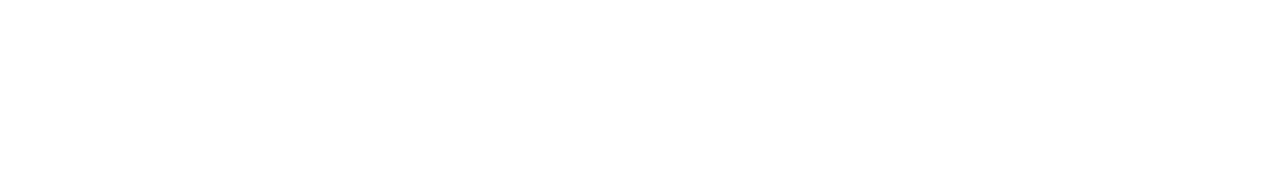
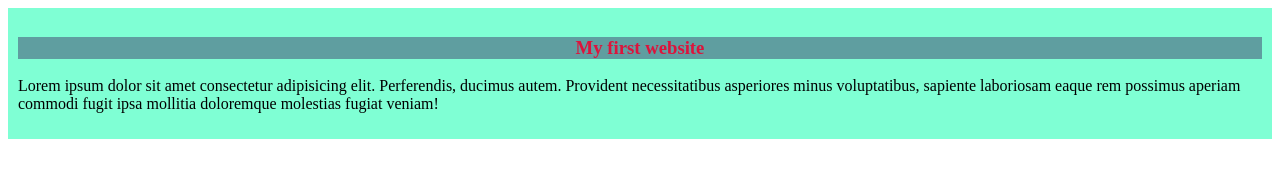
Before and after one commit to salehahmed999/my-first-github-repo, a plain HTML site: page index.html in a window 1280 px wide. Drawn offline with Linux system fonts and the light colour scheme.

Commit message:
added first style

```diff
--- a/index.html
+++ b/index.html
@@ -2,10 +2,21 @@
 <html lang="en">
 <head>
     <meta charset="UTF-8">
-    <meta name="viewport" content="width=device-width, initial-scale=1.0">
+    <meta name="viewport" content="width=device-width,
+     initial-scale=1.0">
     <title>My First Ever Github repo</title>
+    <link rel="stylesheet" href="styles/blog.css">
 </head>
 <body>
-
+     <div>
+          <h3>My first website</h3>
+          <p>Lorem ipsum dolor sit amet consectetur
+            adipisicing elit. Perferendis, ducimus
+            autem. Provident necessitatibus asperiores
+            minus voluptatibus, sapiente laboriosam
+            eaque rem possimus aperiam commodi fugit
+            ipsa mollitia doloremque molestias fugiat
+            veniam!</p>
+     </div>
 </body>
 </html>
--- /dev/null
+++ b/styles/blog.css
@@ -0,0 +1,10 @@
+div{
+    background-color: aquamarine;
+    padding: 10px;
+}
+
+h3{
+    text-align: center;
+    background-color: cadetblue;
+    color: crimson;
+}
```
